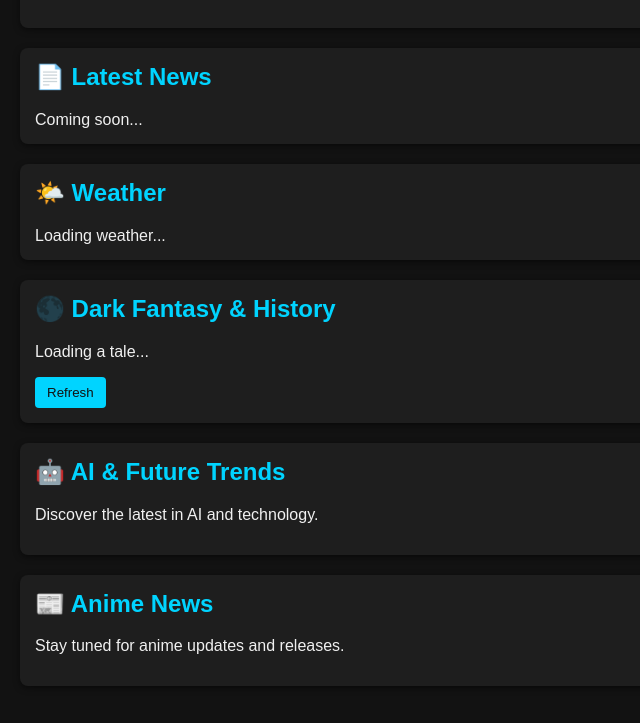
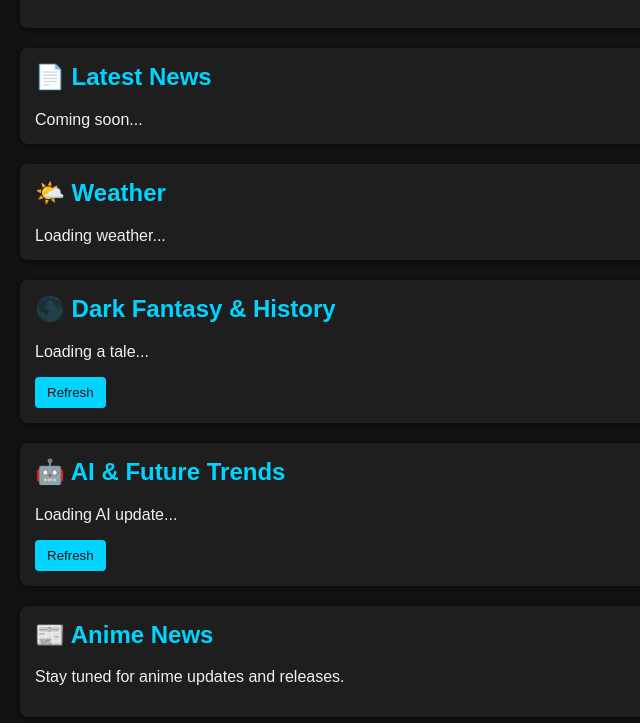
Before and after one commit to muhammadmbu5g-debug/Future-Hub, a plain HTML site: page index.html in a window 1280 px wide. Shown: the part 137-860 px from the top of the page, without its empty margins (0-640 px from the left). Drawn offline with Linux system fonts and the light colour scheme.

Commit message:
Update index.html

```diff
--- a/index.html
+++ b/index.html
@@ -66,12 +66,15 @@
     </div>
     <button id="dark-refresh">Refresh</button>
   </section>
+<!-- 🤖 AI & Future Trends -->
+<section id="ai-trends" class="card">
+  <h2>🤖 AI & Future Trends</h2>
+  <div id="ai-content">
+    <p>Loading AI update...</p>
+  </div>
+  <button id="ai-refresh">Refresh</button>
+</section>
 
-  <!-- 🤖 AI & Future Trends -->
-  <div class="card">
-    <h2>🤖 AI & Future Trends</h2>
-    <p>Discover the latest in AI and technology.</p>
-  </div>
 
   <!-- 📰 Anime News -->
   <div class="card">
```
